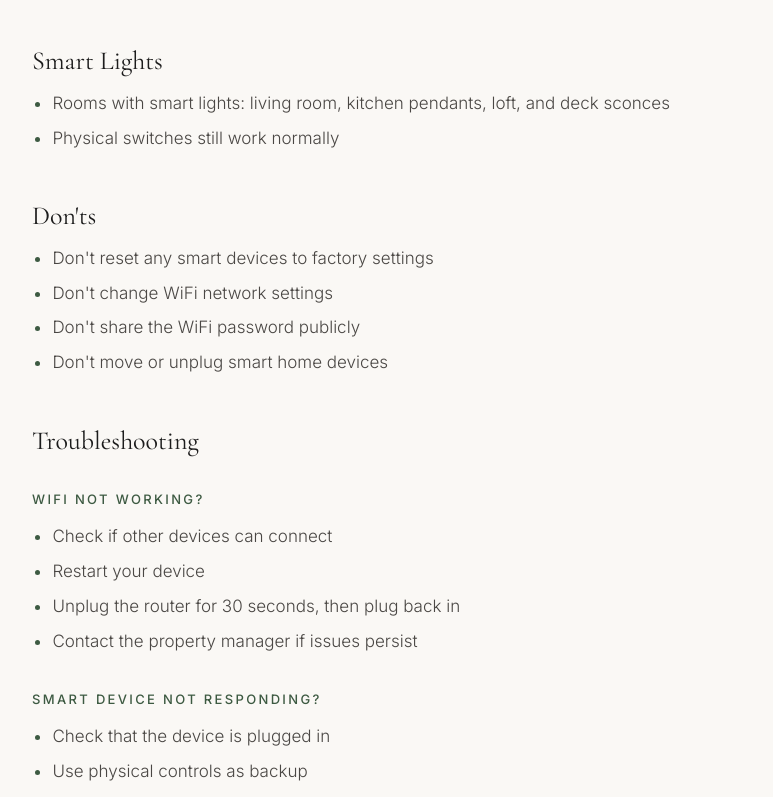
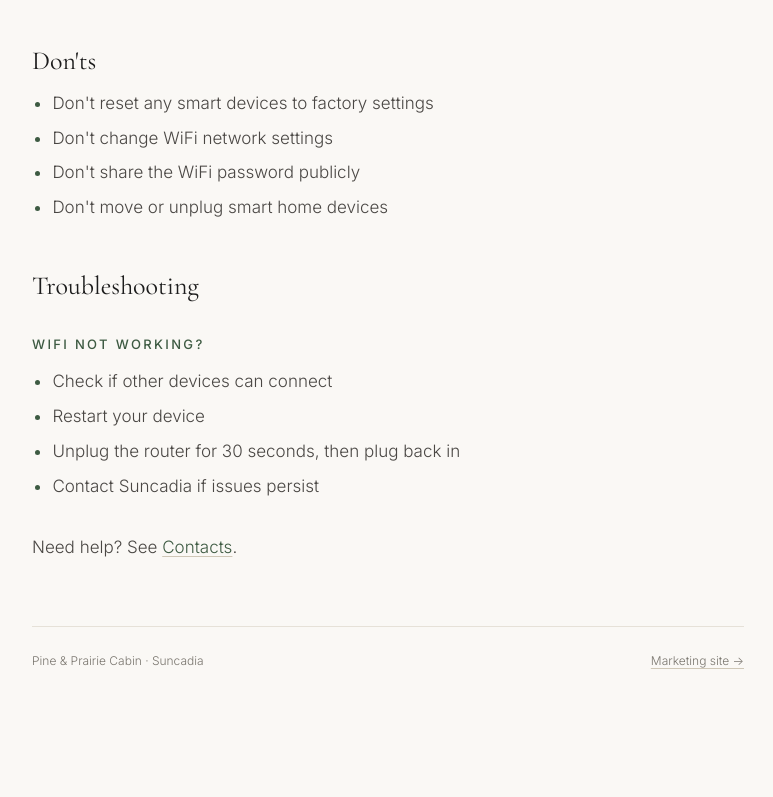
Before and after one commit to crutkas/PineAndPrairieCabin, an Astro site: page /guest/wifi in a window 1280 px wide. Shown: the part 863-1660 px from the top of the page, without its empty margins (252-1025 px from the left). After the commit the page ends 1630 px from the top, so only its background shows below. Built offline with nearby package versions, Linux system fonts and the light colour scheme; Astro itself is replaced by a stand-in of ours.

Commit message:
Guest wifi: no smart lights
Co-authored-by: Copilot App <223556219+Copilot@users.noreply.github.com>

```diff
--- a/src/pages/guest/index.astro
+++ b/src/pages/guest/index.astro
@@ -3,7 +3,7 @@ import Guest from '../../layouts/Guest.astro';
 
 const sections = [
   { url: '/guest/house', title: 'House Awareness', desc: 'Layout, important features, safety information.' },
-  { url: '/guest/wifi', title: 'WiFi & Smart Home', desc: 'Connect to wifi, smart thermostat, lights.' },
+  { url: '/guest/wifi', title: 'WiFi & Smart Home', desc: 'Connect to wifi and use the thermostat.' },
   { url: '/guest/tv', title: 'TV & Streaming', desc: 'How to use the entertainment systems and streaming apps.' },
   { url: '/guest/spa', title: 'Hot Tub', desc: 'Complete guide to using and enjoying the spa.' },
   { url: '/guest/things-to-do', title: 'Things to Do', desc: 'Activities, restaurants, and attractions in the area.' },
--- a/src/pages/guest/wifi.astro
+++ b/src/pages/guest/wifi.astro
@@ -25,12 +25,6 @@ import Guest from '../../layouts/Guest.astro';
     <li>Adjust it directly on the thermostat</li>
   </ul>
 
-  <h2>Smart Lights</h2>
-  <ul>
-    <!-- PLACEHOLDER --><li>Rooms with smart lights: living room, kitchen pendants, loft, and deck sconces</li>
-    <li>Physical switches still work normally</li>
-  </ul>
-
   <h2>Don'ts</h2>
   <ul>
     <li>Don't reset any smart devices to factory settings</li>
@@ -46,13 +40,7 @@ import Guest from '../../layouts/Guest.astro';
     <li>Check if other devices can connect</li>
     <li>Restart your device</li>
     <li>Unplug the router for 30 seconds, then plug back in</li>
-    <li>Contact the property manager if issues persist</li>
-  </ul>
-
-  <h3>Smart device not responding?</h3>
-  <ul>
-    <li>Check that the device is plugged in</li>
-    <li>Use physical controls as backup</li>
+    <li>Contact Suncadia if issues persist</li>
   </ul>
 
   <p style="margin-top: 32px;">Need help? See <a href="/guest/contacts">Contacts</a>.</p>
```
